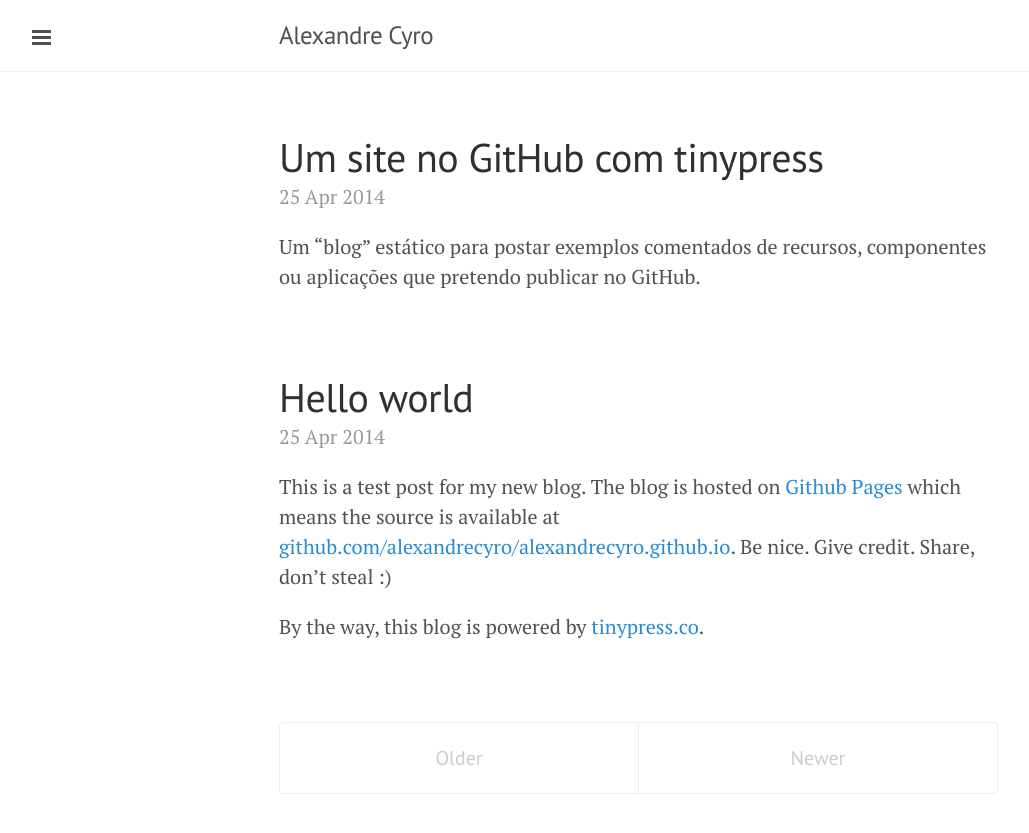
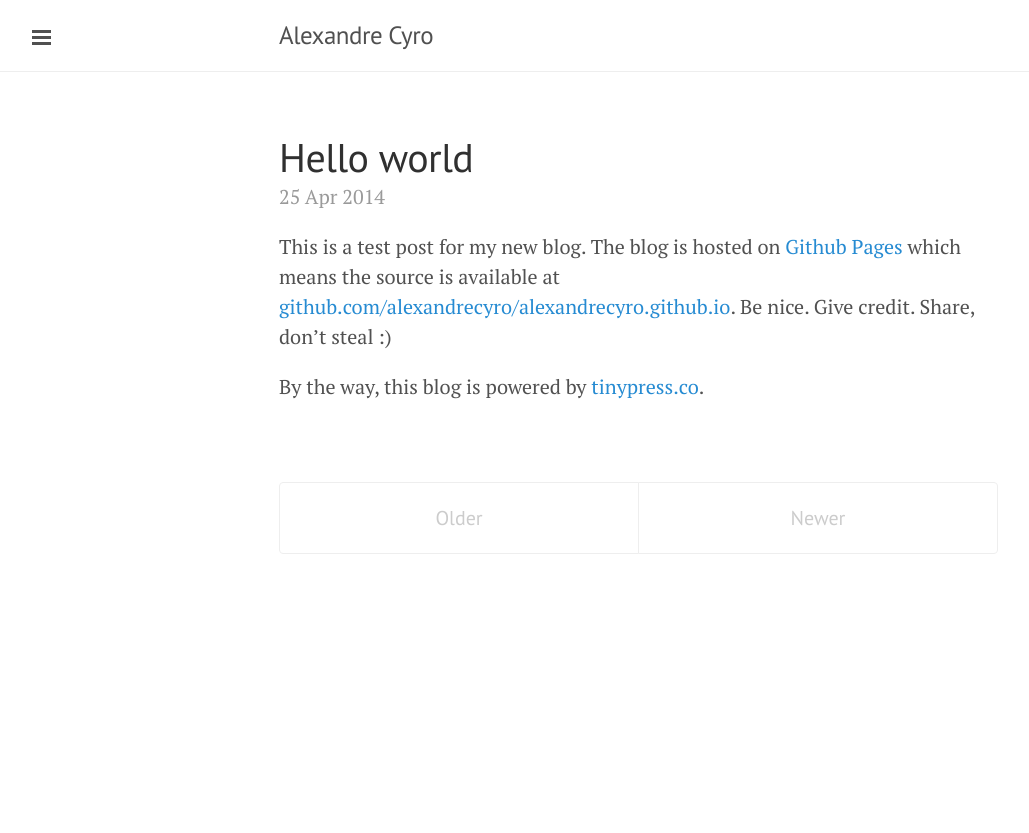
Before and after one commit to alexandrecyro/alexandrecyro.github.io, a Jekyll site: the page built from index.html, in a window 1280 px wide. Shown: the top 833 px of the page, without its empty margins (1-1030 px from the left). Built offline with Jekyll 4.4.1, drawn with Linux system fonts in a browser that asks for light colours; the list of posts is cut into pages by our own code.

Commit message:
Post update: Um site no GitHub com tinypress

```diff
--- a/_posts/2014-04-25-um-site-no-github-com-tinypress.markdown
+++ b/_posts/2014-04-25-um-site-no-github-com-tinypress.markdown
@@ -1,6 +1,6 @@
 ---
-published: true
+published: false
 title: Um site no GitHub com tinypress
 layout: post
 ---
-Um "blog" estático para postar exemplos comentados de recursos, componentes ou aplicações que pretendo publicar no GitHub.
+Um "blog" estático para postar exemplos comentados de recursos, componentes ou aplicações publicado no GitHub.
```
